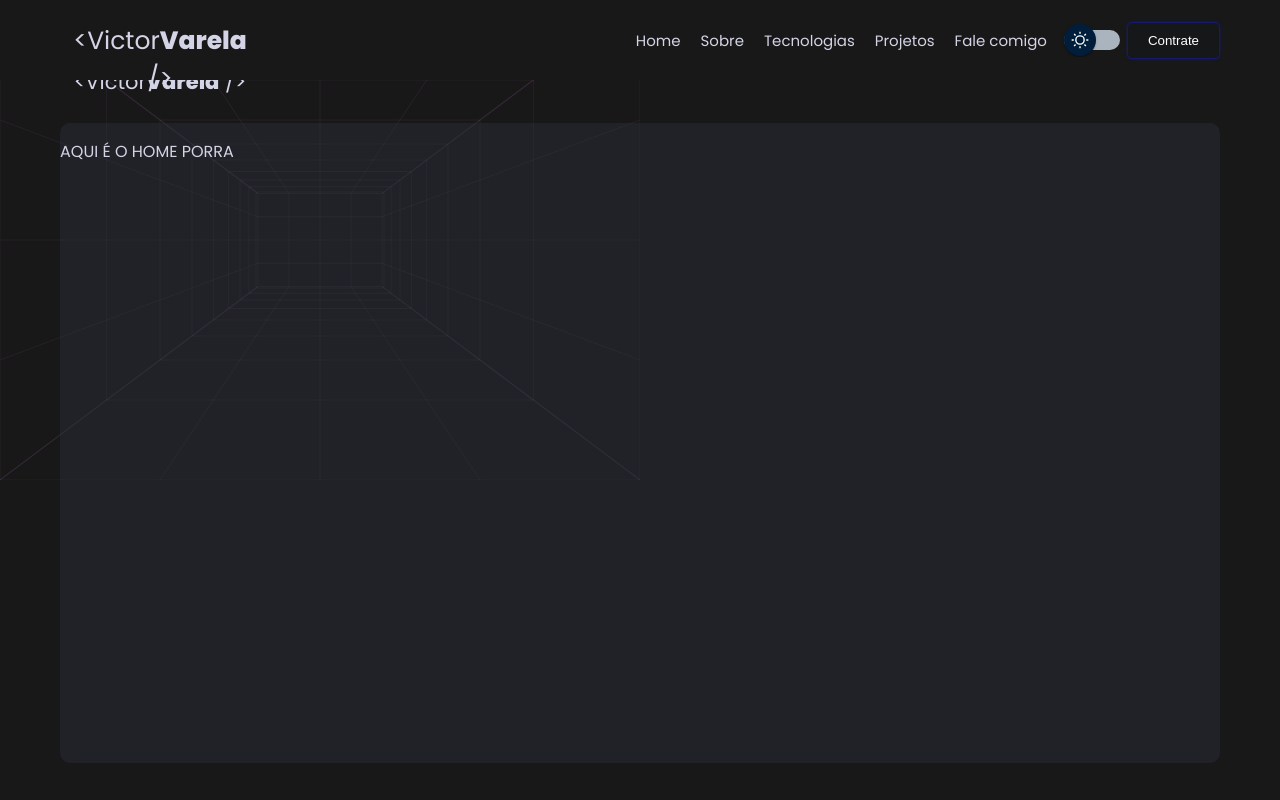
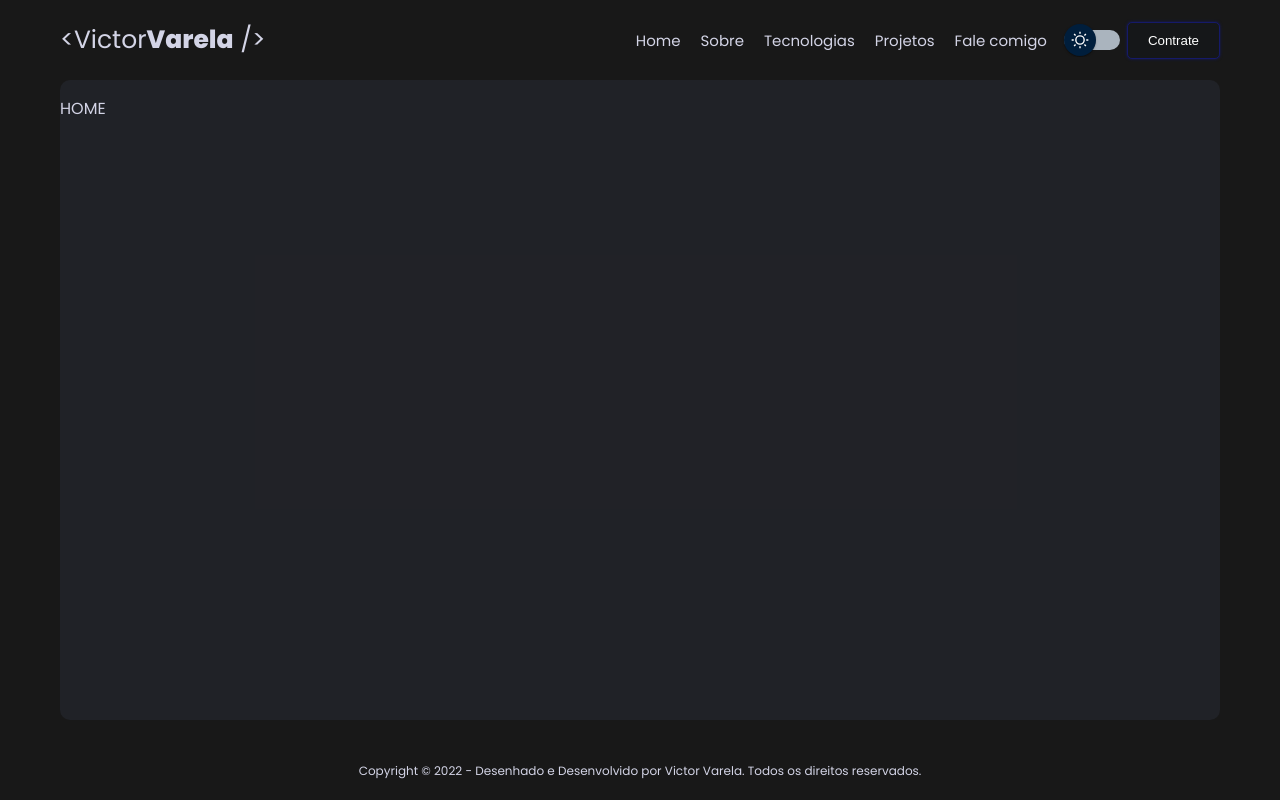
Before and after one commit to victorsvarela/portfolio, a React (Create React App) app: page / in a window 1280 px wide. Built offline with nearby package versions, Linux system fonts and the light colour scheme.

Commit message:
fix: adjuted navbar desktop and added copyright section

```diff
--- a/src/Sections/Navbar/index.jsx
+++ b/src/Components/Navbar/index.jsx
@@ -12,8 +12,8 @@ import {
 
 import * as Style from "./style";
 import getItems from "./items";
-import HireButton from "../../Components/HireButton";
-import SwitchThemeModeButton from "../../Components/SwitchThemeModeButton";
+import HireButton from "../HireButton";
+import SwitchThemeModeButton from "../SwitchThemeModeButton";
 
 import { MenuSelectControlContext } from "../../Providers/MenuSelectControl";
 
--- a/src/Sections/Navbar/style.js
+++ b/src/Components/Navbar/style.js
@@ -5,6 +5,10 @@ export const HeaderNavbar = styled.header`
   padding: 5px 60px;
   align-items: center;
   justify-content: space-between;
+
+  @media (min-width: 769px) {
+    display: none;
+  }
 `;
 
 export const Nav = styled.nav`
@@ -15,9 +19,6 @@ export const Nav = styled.nav`
   flex-direction: column;
   align-items: center;
   box-sizing: border-box;
-  position: absolute;
-  top: 0;
-  left: 0;
   background-color: #181818;
 
   @media (min-width: 769px) {
@@ -51,12 +52,13 @@ export const WrapperLogoNav = styled.div`
 
   @media (min-width: 769px) {
     padding-right: 20px;
+    margin-top: 0;
   }
 `;
 export const Logo = styled.p`
-  width: 100%;
+  width: max-content;
   font-weight: 400;
-  text-align: center;
+  text-align: left;
   font-size: ${(props) =>
     props.size === "small"
       ? "18px"
@@ -69,7 +71,6 @@ export const Logo = styled.p`
   }
 
   @media (min-width: 769px) {
-    width: 200px;
   }
 `;
 
--- a/src/Pages/Home/index.jsx
+++ b/src/Pages/Home/index.jsx
@@ -1,4 +1,4 @@
-import NavBar from "../../Sections/Navbar";
+import NavBar from "../../Components/Navbar";
 import * as Style from "./style";
 import { MenuSelectControlContext } from "../../Providers/MenuSelectControl";
 import { useContext, useEffect, useState } from "react";
@@ -7,6 +7,7 @@ import AboutSection from "../../Sections/AboutSection";
 import TechnologiesSection from "../../Sections/TechnologiesSection";
 import ProjectsSection from "../../Sections/ProjectsSection";
 import TalkToMeSection from "../../Sections/TalkToMeSection";
+import CopyrightSection from "../../Sections/CopyrightSection";
 
 const Home = () => {
   const { menuSelected, handleChangeMenuSelected } = useContext(
@@ -16,7 +17,6 @@ const Home = () => {
 
   return (
     <>
-      <Style.HomePageSection>
       <NavBar />
       {/* <ApresentationHome /> */}
       <Style.CardApresentation>
@@ -26,7 +26,7 @@ const Home = () => {
         {menuSelected === "ProjectsSection" && <ProjectsSection />}
         {menuSelected === "TalkToMeSection" && <TalkToMeSection />}
       </Style.CardApresentation>
-      </Style.HomePageSection>
+      <CopyrightSection />
     </>
   );
 };
--- a/src/Sections/AboutSection/index.jsx
+++ b/src/Sections/AboutSection/index.jsx
@@ -1,5 +1,5 @@
 const AboutSection = () => {
-  return <p>AQUI É O ABOUT PORRA</p>;
+  return <p>ABOUT</p>;
 };
 
 export default AboutSection;
--- /dev/null
+++ b/src/Sections/CopyrightSection/index.jsx
@@ -0,0 +1,14 @@
+import * as Style from "./style";
+
+const CopyrightSection = () => {
+  return (
+    <Style.WrapperCopyright>
+      <Style.TextCopyright>
+        Copyright © 2022 - Desenhado e Desenvolvido por Victor Varela. Todos os
+        direitos reservados.
+      </Style.TextCopyright>
+    </Style.WrapperCopyright>
+  );
+};
+
+export default CopyrightSection;
--- /dev/null
+++ b/src/Sections/CopyrightSection/style.js
@@ -0,0 +1,16 @@
+import styled from "styled-components";
+
+export const WrapperCopyright = styled.section`
+  align-items: flex-end;
+  display: flex;
+  height: 60px;
+  width: 100%;
+`;
+
+export const TextCopyright = styled.p`
+  font-size: 12px;
+  margin: 0;
+  padding: 0;
+  text-align: center;
+  width: 100%;
+`;
--- a/src/Sections/HomeSection/index.jsx
+++ b/src/Sections/HomeSection/index.jsx
@@ -1,5 +1,5 @@
 const HomeSection = () => {
-  return <p>AQUI É O HOME PORRA</p>;
+  return <p>HOME</p>;
 };
 
 export default HomeSection;
--- a/src/Sections/ProjectsSection/index.jsx
+++ b/src/Sections/ProjectsSection/index.jsx
@@ -1,5 +1,5 @@
 const ProjectsSection = () => {
-  return <p>AQUI É O Projects PORRA</p>;
+  return <p>Projects</p>;
 };
 
 export default ProjectsSection;
--- a/src/Sections/TalkToMeSection/index.jsx
+++ b/src/Sections/TalkToMeSection/index.jsx
@@ -1,5 +1,5 @@
 const TalkToMeSection = () => {
-  return <p>AQUI É O TalkToMe PORRA</p>;
+  return <p>TalkToMe</p>;
 };
 
 export default TalkToMeSection;
--- a/src/Sections/TechnologiesSection/index.jsx
+++ b/src/Sections/TechnologiesSection/index.jsx
@@ -1,5 +1,5 @@
 const TechnologiesSection = () => {
-  return <p>AQUI É O Technologies PORRA</p>;
+  return <p>Technologies</p>;
 };
 
 export default TechnologiesSection;
```
Also changed, not shown: src/Components/Navbar/items.js (renamed from src/Sections/Navbar/items.js). Lines whose indentation alone changed are shown as unchanged.
